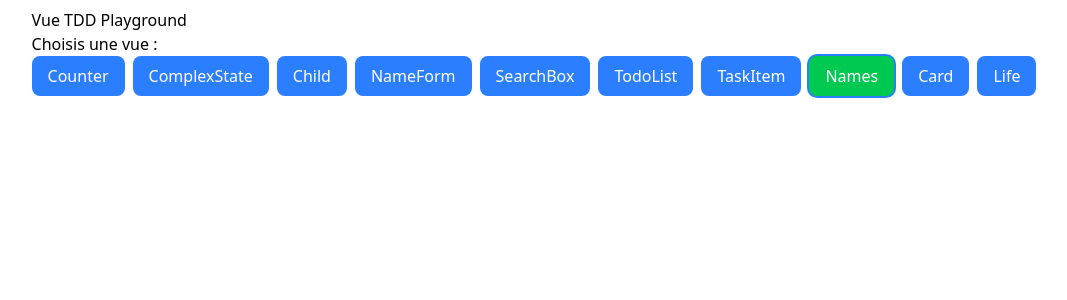
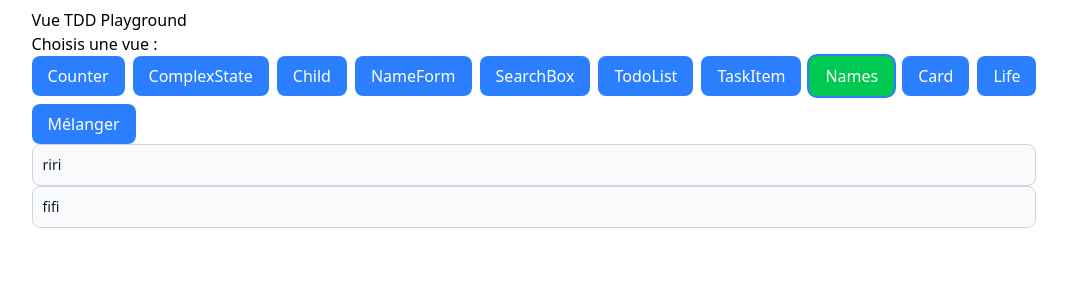
Before and after one commit to bento2/vue-tdd-training, a Vue app: page / in a window 1280 px wide. Both pictures are taken after a click on the button "Names". Shown: the top 300 px of the page, without its empty margins (106-1173 px from the left). Built offline with nearby package versions, Linux system fonts and the light colour scheme.

Commit message:
Création Names.vue

```diff
--- a/src/components/Names.vue
+++ b/src/components/Names.vue
@@ -1,10 +1,29 @@
 <script setup lang="ts">
 // TODO :
 // - Créer une liste de noms dans une ref
+
+import {ref} from "vue";
+
+const noms = ref(["riri", "fifi"])
+
 // - Afficher la liste avec v-for et :key
 // - Ajouter un bouton pour mélanger les noms
+
+const randomize = () => {
+  noms.value = noms.value.map(value => ({value, sort: Math.random()}))
+      .sort((a, b) => a.sort - b.sort)
+      .map(({value}) => value)
+}
+
+
 </script>
 
 <template>
   <!-- TODO : inputs pour chaque nom + bouton mélanger -->
+  <button type="button" @click="randomize">Mélanger</button>
+  <ul>
+    <template v-for="(value,index) in noms" :key="index">
+      <input :value="value" @input="noms[index] = ($event.target as HTMLInputElement).value"/>
+    </template>
+  </ul>
 </template>
```
